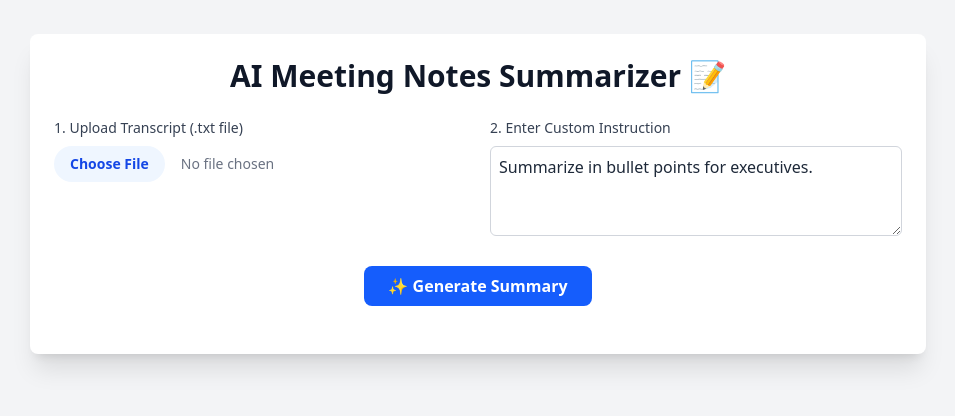
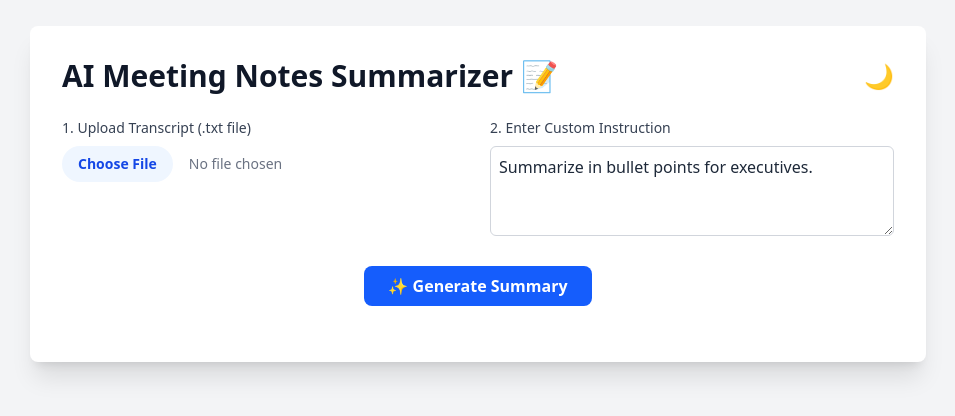
Before and after one commit to sagar-rj/AiSummerizer, a React (Vite) app: page / in a window 1280 px wide. Shown: the part 206-622 px from the top of the page, without its empty margins (162-1117 px from the left). Built offline with nearby package versions, Linux system fonts and the light colour scheme; no server answers.

Commit message:
dark mode is implemented

```diff
--- a/src/App.jsx
+++ b/src/App.jsx
@@ -1,4 +1,4 @@
-import React, { useState } from 'react';
+import React, { useState, useEffect } from 'react';
 import { Editor } from '@tinymce/tinymce-react';
 import axios from 'axios';
 import { marked } from 'marked';
@@ -14,6 +14,26 @@ const API_URL = `${import.meta.env.VITE_API_URL || 'http://localhost:3001'}`;
 
 function App() {
     const apiKey = import.meta.env.VITE_TINY_MCE_API_KEY;
+
+    // Initialize dark mode from localStorage or system preference
+    const [isDarkMode, setIsDarkMode] = useState(() => {
+        const savedTheme = localStorage.getItem('theme');
+        if (savedTheme) {
+            return savedTheme === 'dark';
+        }
+        return window.matchMedia('(prefers-color-scheme: dark)').matches;
+    });
+
+    useEffect(() => {
+        if (isDarkMode) {
+            document.documentElement.classList.add('dark');
+            localStorage.setItem('theme', 'dark');
+        } else {
+            document.documentElement.classList.remove('dark');
+            localStorage.setItem('theme', 'light');
+        }
+    }, [isDarkMode]);
+
     const [transcript, setTranscript] = useState('');
     const [prompt, setPrompt] = useState('Summarize in bullet points for executives.');
     const [summary, setSummary] = useState('');
@@ -100,47 +120,60 @@ function App() {
     };
 
     return (
-        <div className="min-h-screen bg-gray-100 text-gray-800 flex items-center justify-center p-4">
-            <div className="w-full max-w-4xl bg-white rounded-lg shadow-xl p-6 md-p-8">
-                <h1 className="text-3xl font-bold text-center text-gray-900 mb-6">
-                    AI Meeting Notes Summarizer 📝
-                </h1>
+        <div className="min-h-screen bg-gray-100 dark:bg-gray-900 text-gray-800 dark:text-gray-100 flex items-center justify-center p-2 sm:p-6 transition-colors duration-300">
+            <div className="w-full max-w-4xl bg-white dark:bg-gray-800 rounded-lg shadow-xl p-4 sm:p-6 md:p-8 transition-colors duration-300">
+                <div className="flex flex-col-reverse sm:flex-row justify-between items-center mb-6 gap-4">
+                    <h1 className="text-2xl sm:text-3xl font-bold text-center sm:text-left text-gray-900 dark:text-white">
+                        AI Meeting Notes Summarizer 📝
+                    </h1>
+                    <button
+                        onClick={() => setIsDarkMode(!isDarkMode)}
+                        className="text-2xl hover:scale-110 transition-transform cursor-pointer self-end sm:self-auto"
+                        title="Toggle Dark Mode"
+                    >
+                        {isDarkMode ? '☀️' : '🌙'}
+                    </button>
+                </div>
 
                 {error && <p className="text-red-500 text-center mb-4">{error}</p>}
 
                 <div className="grid md:grid-cols-2 gap-6 mb-6">
                     <div>
-                        <label htmlFor="transcript-upload" className="block text-sm font-medium text-gray-700 mb-2">1. Upload Transcript (.txt file)</label>
-                        <input id="transcript-upload" type="file" accept=".txt" onChange={handleFileChange} className="block w-full text-sm text-gray-500 file:mr-4 file:py-2 file:px-4 file:rounded-full file:border-0 file:text-sm file:font-semibold file:bg-blue-50 file:text-blue-700 hover:file:bg-blue-100"/>
+                        <label htmlFor="transcript-upload" className="block text-sm font-medium text-gray-700 dark:text-gray-300 mb-2">1. Upload Transcript (.txt file)</label>
+                        <input id="transcript-upload" type="file" accept=".txt" onChange={handleFileChange} className="block w-full text-sm text-gray-500 dark:text-gray-400 cursor-pointer file:cursor-pointer file:mr-4 file:py-2 file:px-4 file:rounded-full file:border-0 file:text-sm file:font-semibold file:bg-blue-50 dark:file:bg-blue-900 file:text-blue-700 dark:file:text-blue-200 hover:file:bg-blue-100 dark:hover:file:bg-blue-800"/>
                     </div>
                     <div>
-                        <label htmlFor="custom-prompt" className="block text-sm font-medium text-gray-700 mb-2">2. Enter Custom Instruction</label>
-                        <textarea id="custom-prompt" value={prompt} onChange={(e) => setPrompt(e.target.value)} rows="3" className="w-full p-2 border border-gray-300 rounded-md focus:ring-2 focus:ring-blue-500" placeholder="e.g., Highlight only action items"/>
+                        <label htmlFor="custom-prompt" className="block text-sm font-medium text-gray-700 dark:text-gray-300 mb-2">2. Enter Custom Instruction</label>
+                        <textarea id="custom-prompt" value={prompt} onChange={(e) => setPrompt(e.target.value)} rows="3" className="w-full p-2 border border-gray-300 dark:border-gray-600 rounded-md bg-white dark:bg-gray-700 dark:text-white focus:ring-2 focus:ring-blue-500" placeholder="e.g., Highlight only action items"/>
                     </div>
                 </div>
 
                 <div className="text-center mb-6">
-                    <button onClick={handleGenerateSummary} disabled={isLoading} className="bg-blue-600 text-white font-bold py-2 px-6 rounded-lg hover:bg-blue-700 disabled:bg-blue-300 transition-colors">
+                    <button onClick={handleGenerateSummary} disabled={isLoading} className="cursor-pointer bg-blue-600 text-white font-bold py-2 px-6 rounded-lg hover:bg-blue-700 disabled:bg-blue-300 transition-colors disabled:cursor-not-allowed">
                         {isLoading ? 'Generating...' : '✨ Generate Summary'}
                     </button>
                 </div>
 
                 {summary && (
                     <div className="mb-6">
-                        <div className="flex justify-between items-center mb-2">
-                             <h2 className="text-xl font-semibold">3. Edit Your Summary</h2>
-                             <button onClick={handleCopy} className={`px-4 py-1 text-sm font-semibold rounded-md transition-colors ${ copyButtonText === 'Copied!' ? 'bg-green-500 text-white' : 'bg-gray-200 text-gray-700 hover:bg-gray-300' }`}>
+                        <div className="flex flex-col sm:flex-row justify-between items-start sm:items-center mb-4 sm:mb-2 gap-2">
+                             <h2 className="text-xl font-semibold dark:text-gray-100">3. Edit Your Summary</h2>
+                             <button onClick={handleCopy} className={`cursor-pointer px-4 py-1 text-sm font-semibold rounded-md transition-colors w-full sm:w-auto ${ copyButtonText === 'Copied!' ? 'bg-green-500 text-white' : 'bg-gray-200 text-gray-700 hover:bg-gray-300 dark:bg-gray-700 dark:text-gray-200 dark:hover:bg-gray-600' }`}>
                                 {copyButtonText}
                              </button>
                         </div>
 
                         <Editor
+                            key={isDarkMode ? 'dark' : 'light'}
                             apiKey={apiKey}
                             value={summary}
                             onEditorChange={(newValue, editor) => setSummary(newValue)}
                             init={{
+                                width: '100%',
                                 height: 350,
                                 menubar: false,
+                                skin: isDarkMode ? 'oxide-dark' : 'oxide',
+                                content_css: isDarkMode ? 'dark' : 'default',
                                 // --- NEW: Added more plugins for functionality ---
                                 plugins: [
                                     'lists', 'link', 'autolink', 'wordcount', 'preview'
@@ -158,10 +191,10 @@ function App() {
 
                 {summary && (
                     <div>
-                         <h2 className="text-xl font-semibold mb-2">4. Share via Email</h2>
+                         <h2 className="text-xl font-semibold mb-2 dark:text-gray-100">4. Share via Email</h2>
                          <div className="flex flex-col sm:flex-row gap-4">
-                             <input type="email" value={recipients} onChange={(e) => setRecipients(e.target.value)} placeholder="Enter recipient emails, comma-separated" className="flex-grow p-2 border border-gray-300 rounded-md focus:ring-2 focus:ring-green-500"/>
-                            <button onClick={handleShare} className="bg-green-600 text-white font-bold py-2 px-6 rounded-lg hover:bg-green-700 transition-colors">
+                             <input type="email" value={recipients} onChange={(e) => setRecipients(e.target.value)} placeholder="Enter recipient emails, comma-separated" className="flex-grow p-2 border border-gray-300 dark:border-gray-600 rounded-md bg-white dark:bg-gray-700 dark:text-white focus:ring-2 focus:ring-green-500"/>
+                            <button onClick={handleShare} className="cursor-pointer bg-green-600 text-white font-bold py-2 px-6 rounded-lg hover:bg-green-700 transition-colors">
                                 Send Email ✉️
                             </button>
                          </div>
--- a/src/index.css
+++ b/src/index.css
@@ -1 +1,2 @@
 @import "tailwindcss";
+@custom-variant dark (&:where(.dark, .dark *));
```
